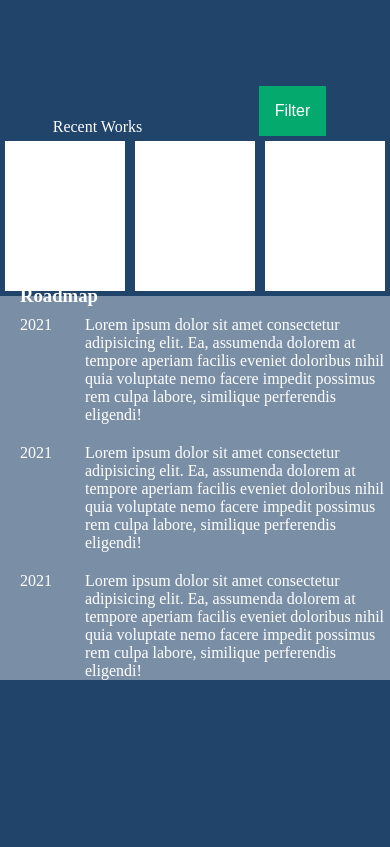
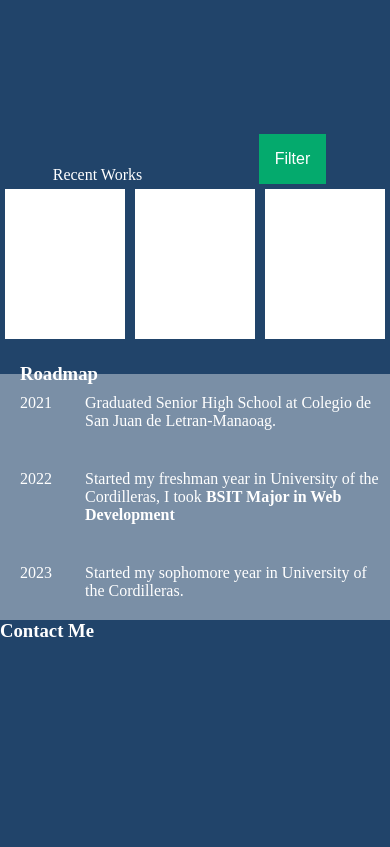
Before and after one commit to naysu06/personal-portoflio-2.0, a plain HTML site: page index.html in a window 390 px wide. Shown: the part 1685-2532 px from the top of the page. Drawn offline with Linux system fonts and the light colour scheme.

Commit message:
update
fixed issues in paddings

```diff
--- a/index.html
+++ b/index.html
@@ -80,20 +80,22 @@
       <div class="rm-info-container">
         <div class="rm-info">
           <div class="rm-info-title">2021</div>
-          <div class="rm-info-body">Lorem ipsum dolor sit amet consectetur adipisicing elit. Ea, assumenda dolorem at tempore aperiam facilis eveniet doloribus nihil quia voluptate nemo facere impedit possimus rem culpa labore, similique perferendis eligendi!</div>
+          <div class="rm-info-body">Graduated Senior High School at Colegio de San Juan de Letran-Manaoag.</div>
         </div>
         <div class="rm-info">
-          <div class="rm-info-title">2021</div>
-          <div class="rm-info-body">Lorem ipsum dolor sit amet consectetur adipisicing elit. Ea, assumenda dolorem at tempore aperiam facilis eveniet doloribus nihil quia voluptate nemo facere impedit possimus rem culpa labore, similique perferendis eligendi!</div>
+          <div class="rm-info-title">2022</div>
+          <div class="rm-info-body">Started my freshman year in University of the Cordilleras, I took <strong>BSIT Major in Web Development</strong></div>
         </div>
         <div class="rm-info">
-          <div class="rm-info-title">2021</div>
-          <div class="rm-info-body">Lorem ipsum dolor sit amet consectetur adipisicing elit. Ea, assumenda dolorem at tempore aperiam facilis eveniet doloribus nihil quia voluptate nemo facere impedit possimus rem culpa labore, similique perferendis eligendi!</div>
+          <div class="rm-info-title">2023</div>
+          <div class="rm-info-body">Started my sophomore year in University of the Cordilleras.</div>
         </div>
       </div>
     </div>
   </div>
-  <div class="contact-container"></div>
+  <div class="contact-container">
+    <h3>Contact Me</h3>
+  </div>
 </div>
 </body>
 <script>
--- a/mycss.css
+++ b/mycss.css
@@ -154,17 +154,12 @@
     display: flex;
     z-index: 0;
   }
-  .rm-container,
+
   .contact-container {
     width: 100%;
     height: 100vh;
     display: flex;
     z-index: -1;
-  }
-
-  .rm-container {
-    justify-content: center;
-    flex-direction: column;
   }
 
   .proj-item-container {
@@ -199,6 +194,13 @@
     margin: 5px;
   }
 
+  .rm-container {
+    height: 100vh;
+    margin-top: 30px;
+    justify-content: center;
+    flex-direction: column;
+  }
+
   .rm-backdrop {
     position: relative;
     width: auto;
@@ -231,12 +233,12 @@
   .rm-info-title {
     width: 40px;
     height: auto;
-    padding: 20px 5px 0px 20px;
+    padding: 20px 5px 20px 20px;
   }
 
   .rm-info-body {
     max-width: 300px;
-    padding: 20px 5px 0px 20px;
+    padding: 20px 5px 20px 20px;
   }
 
   .dropdown {
```
